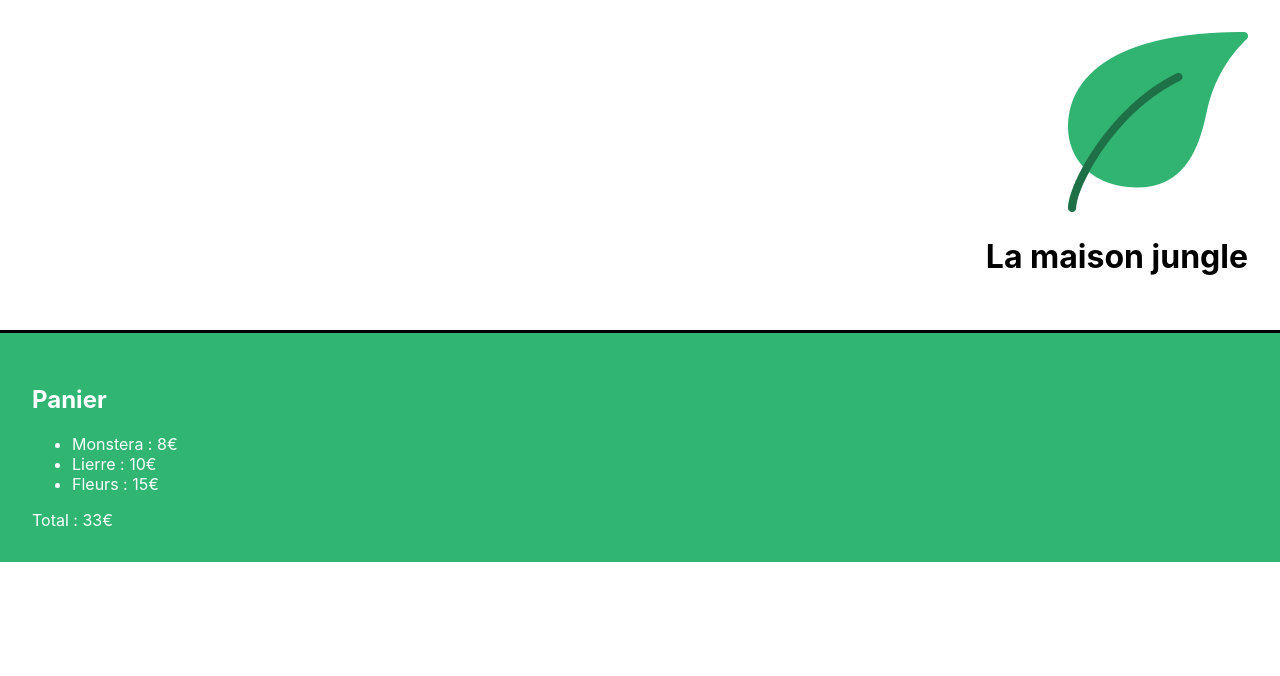
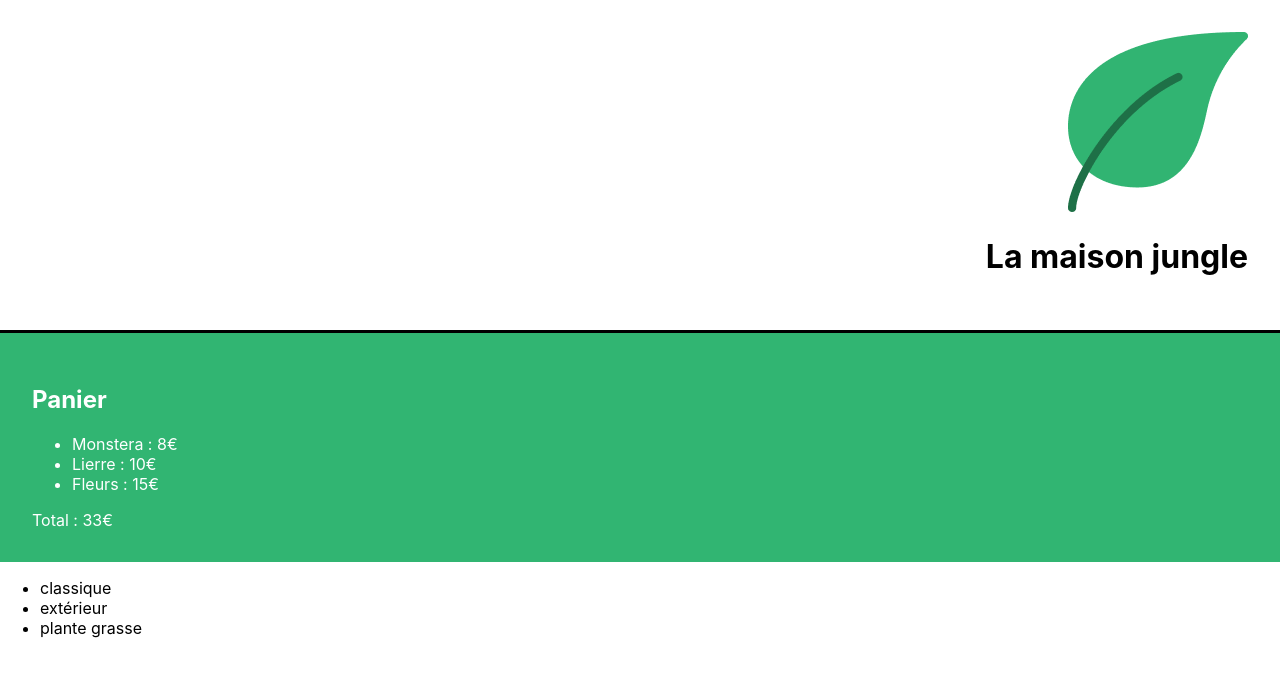
Before and after one commit to jorisbertier/The-house-of-jungle, a React (Create React App) app: page / in a window 1280 px wide. Shown: the top 676 px of the page. Built offline with nearby package versions, Linux system fonts and the light colour scheme.

Commit message:
map category array

```diff
--- a/src/components/Shoppinglist.js
+++ b/src/components/Shoppinglist.js
@@ -2,7 +2,17 @@ import {plantList} from '../datas/plantList'
 
 
 function ShoppingList() {
-	console.log(plantList)
+	// const plantListCategories = plantList.map(plants => plants.category)
+	const plantListCategories = plantList.reduce(
+		(acc, plant) =>
+			acc.includes(plant.category) ? acc : acc.concat(plant.category),
+		[]
+	)
+
+	console.log(plantListCategories);
+	return <ul>
+				{plantListCategories.map((category, index) => (<li key={`${category}-${index}`}>{category}</li>))}
+			</ul>
 
 }
 
```
